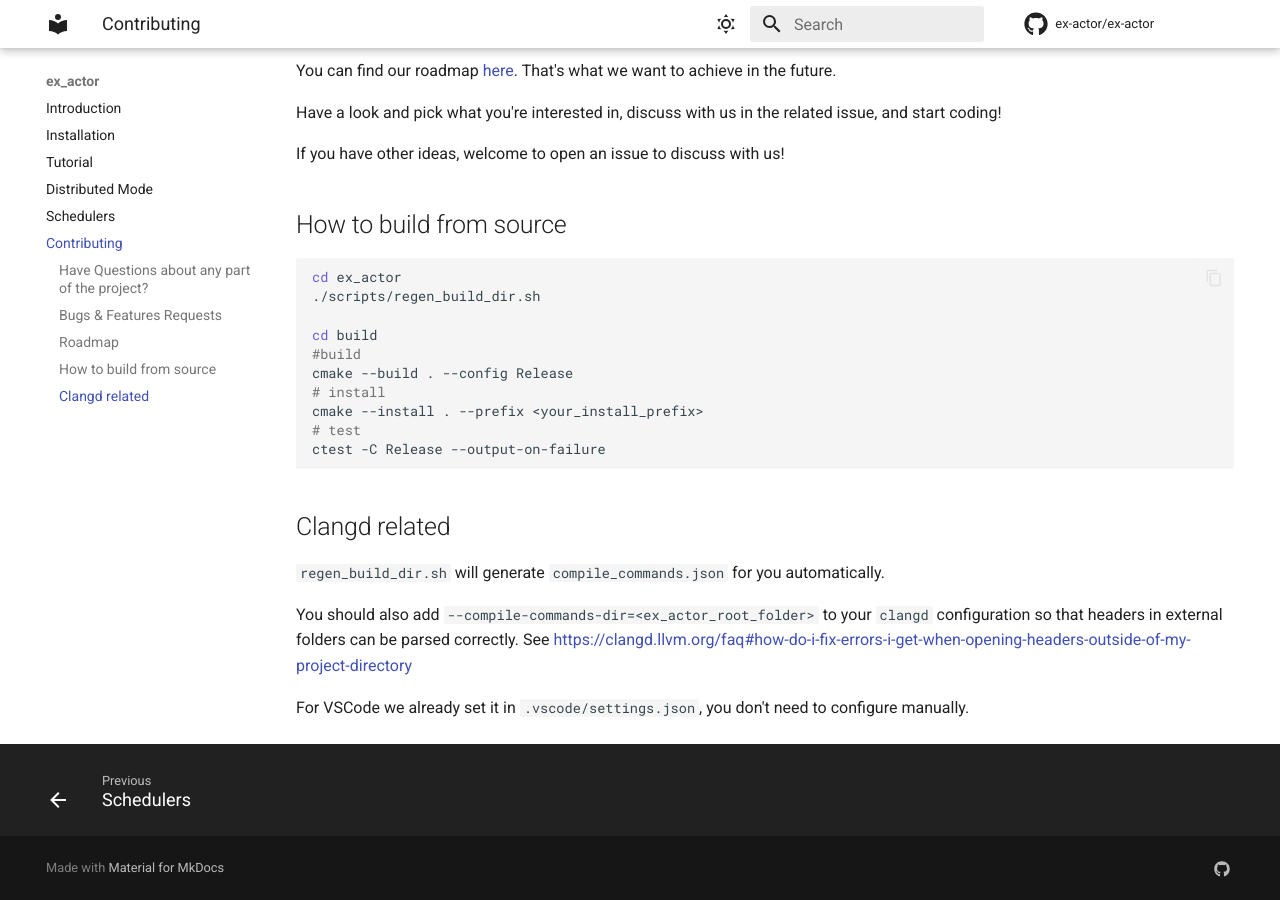
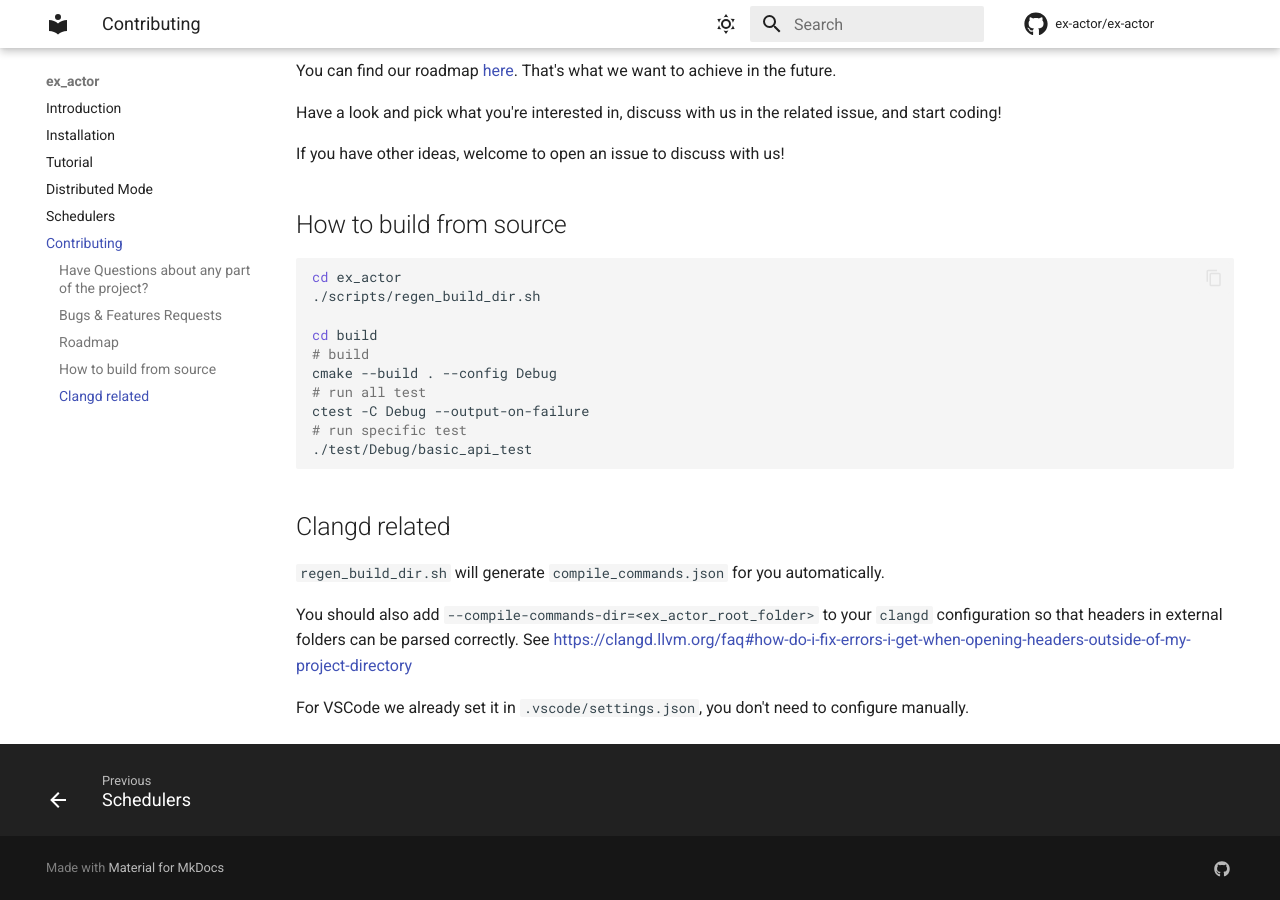
Before and after one commit to ex-actor/ex-actor, an MkDocs documentation site: the page built from docs/contents/contributing.md, in a window 1280 px wide and 900 px high, scrolled down 580 px. Built offline with MkDocs 1.6.1 and Material for MkDocs 9.7.7, drawn with Linux system fonts in a browser that asks for light colours; comment, search, counter and statistics services are not loaded.

Commit message:
[doc] refine some wording

````diff
--- a/docs/contents/contributing.md
+++ b/docs/contents/contributing.md
@@ -30,12 +30,12 @@ cd ex_actor
 ./scripts/regen_build_dir.sh
 
 cd build
-#build
-cmake --build . --config Release
-# install
-cmake --install . --prefix <your_install_prefix>
-# test
-ctest -C Release --output-on-failure
+# build
+cmake --build . --config Debug
+# run all test
+ctest -C Debug --output-on-failure
+# run specific test
+./test/Debug/basic_api_test
 ```
 
 ## Clangd related
````
Also changed, not shown: docs/contents/tutorial.md (+5 -1 lines).
